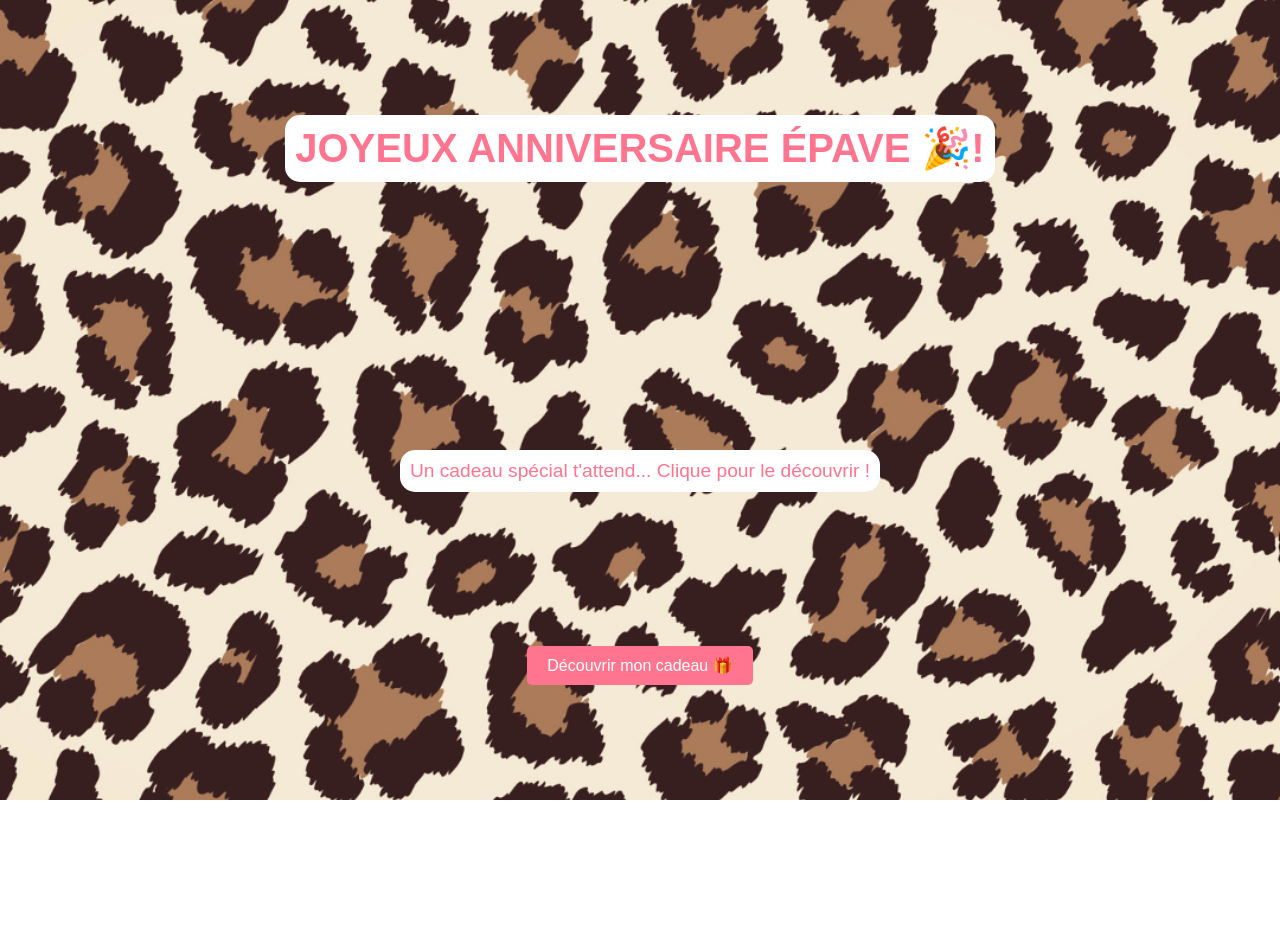
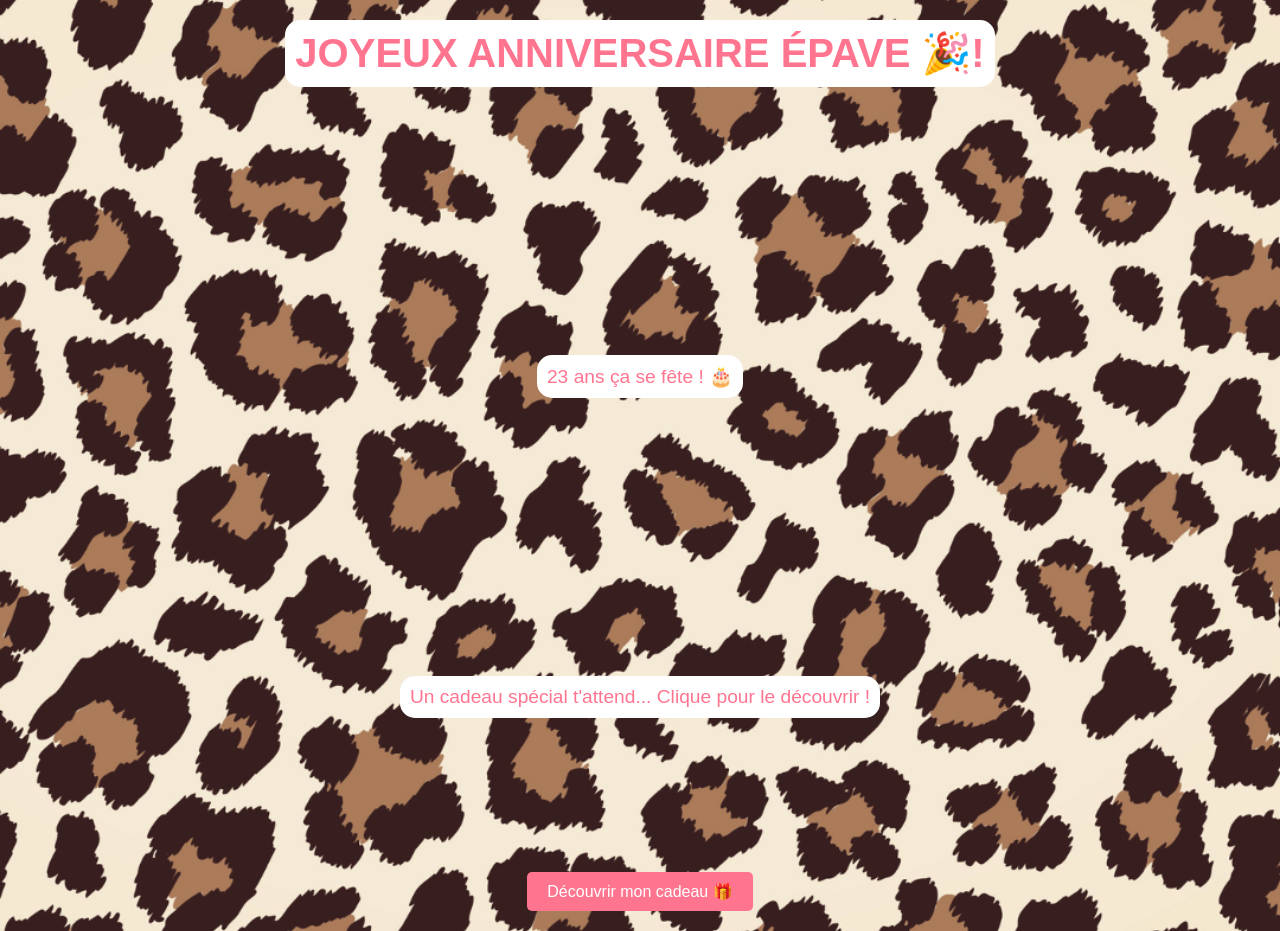
Before and after one commit to Jonathan-Bernard/anniv_epave, a Next.js app: page / in a window 1280 px wide. Before the commit the page ends 800 px from the top, so only its background shows below. Built offline with nearby package versions, Linux system fonts and the light colour scheme.

Commit message:
easter-egg8

```diff
--- a/src/app/page.tsx
+++ b/src/app/page.tsx
@@ -14,6 +14,7 @@ const Home = () => {
   return (
     <div className={styles.container}>
       <h1 className={styles.title}>JOYEUX ANNIVERSAIRE ÉPAVE 🎉!</h1>
+      <p className={styles.description}>23 ans ça se fête ! 🎂</p>
       <p className={styles.description}>
         Un cadeau spécial t&apos;attend... Clique pour le découvrir !
       </p>
```
